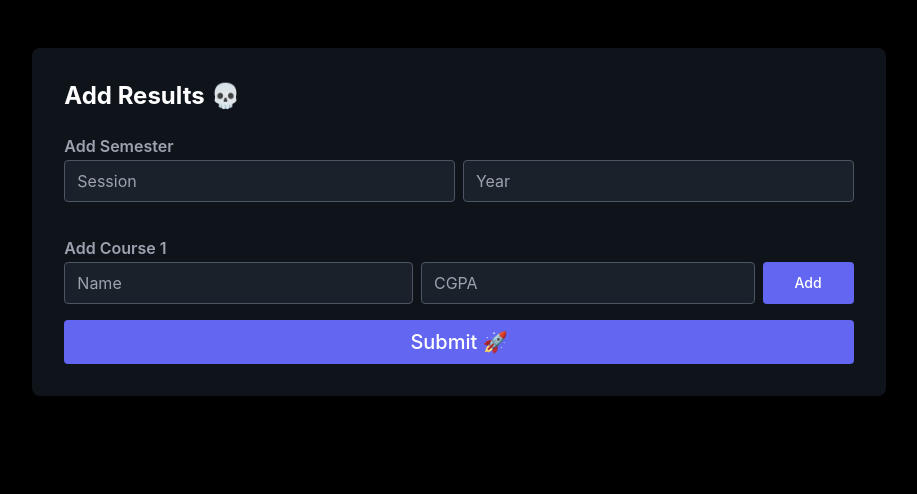
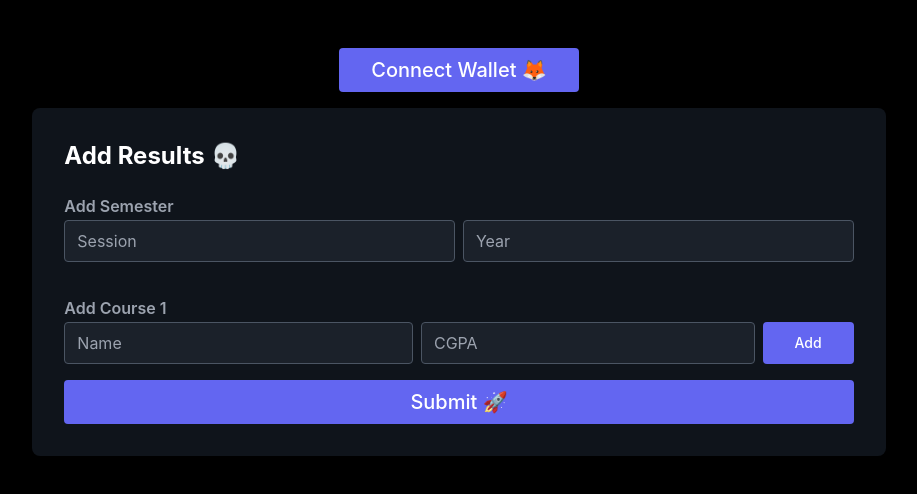
Before and after one commit to zarif007/ETH-Course-Tracker, a Next.js app in the folder eth-course-tracker/: page / in a window 1280 px wide. Shown: the top 494 px of the page, without its empty margins (181-1098 px from the left). Built offline with nearby package versions, Linux system fonts and the light colour scheme.

Commit message:
Adding wallet comp

```diff
--- a/eth-course-tracker/components/AddSemester.tsx
+++ b/eth-course-tracker/components/AddSemester.tsx
@@ -87,7 +87,7 @@ const AddSemester = () => {
   }
 
   return (
-    <div className="mt-12">
+    <div className="mt-4">
       <div className="lg:w-4/6 md:w-5/6 bg-gray-800 bg-opacity-50 rounded-lg p-8 flex flex-col mx-auto w-full mt-10 md:mt-0">
         <h2 className="text-white text-2xl font-bold title-font mb-5">
           Add Results 💀
--- a/eth-course-tracker/components/ConnectWallet.tsx
+++ b/eth-course-tracker/components/ConnectWallet.tsx
@@ -17,7 +17,6 @@ const ConnectWallet = () => {
 
         let accounts = await ethereum.request({method: 'eth_requestAccounts'})
 
-        console.log('Account', accounts);
         setIsUserLoggedIn(true);
         setCurrentAccount(accounts[0])
     } catch(error) {
@@ -25,10 +24,13 @@ const ConnectWallet = () => {
     }
   }
   return (
-    <div>
-        <button onClick={connectWallet} className="text-white bg-indigo-500 border-0 py-2 px-8 focus:outline-none hover:bg-indigo-600 rounded text-xl font-medium">
-          Connect Wallet 🦊
-        </button>
+    <div className='flex justify-center mt-12'>
+        <div className="text-white bg-indigo-500 border-0 py-2 px-8 focus:outline-none hover:bg-indigo-600 rounded text-xl font-medium">
+          {
+            isUserLoggedIn ? <div>{currentAccount}</div> :
+            <button onClick={connectWallet}>Connect Wallet 🦊</button>
+          }
+        </div>
     </div>
   )
 }
--- a/eth-course-tracker/pages/index.tsx
+++ b/eth-course-tracker/pages/index.tsx
@@ -1,10 +1,12 @@
 import AddSemester from '../components/AddSemester';
 import semesterABI from '../../backend/build/contracts/SemesterContract.json'
 import { semesterContractAddress } from './../config';
+import ConnectWallet from '../components/ConnectWallet';
 
 export default function Home() {
   return (
     <div>
+      <ConnectWallet />
       <AddSemester />
     </div>
   )
```
